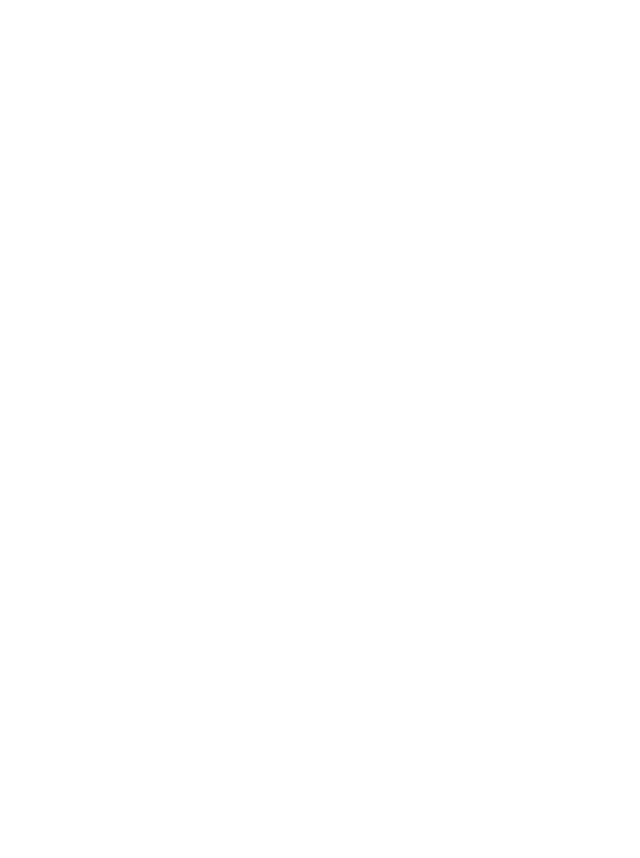
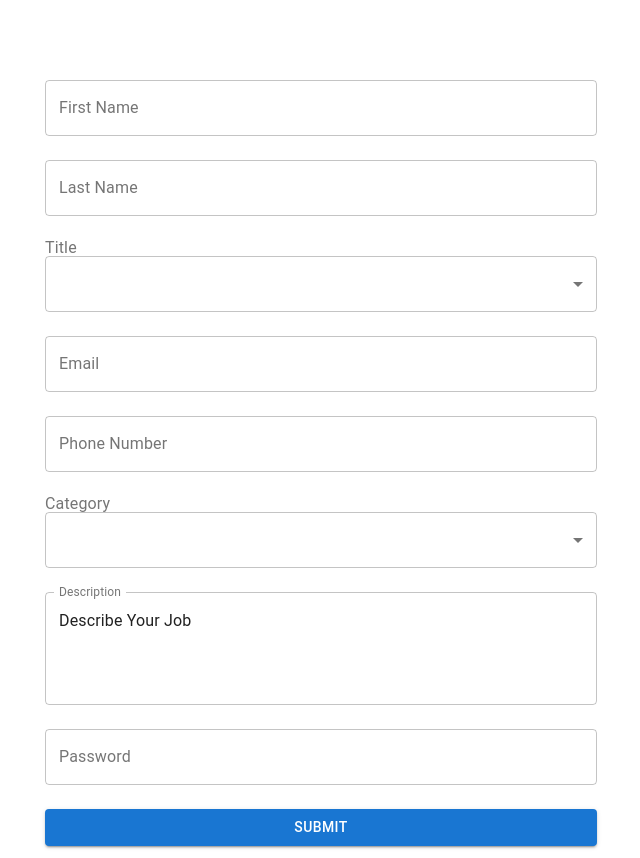
Before and after one commit to stphncrt/Ask4Hand, a React app in the folder client/: page /register in a window 1280 px wide. Before the commit this address had no page. Shown: the whole page, without its empty margins (319-959 px from the left). Before the commit the page ends 800 px from the top, so only its background shows below. Built offline with nearby package versions, Linux system fonts and the light colour scheme.

Commit message:
added RegisterPage

```diff
--- a/client/package.json
+++ b/client/package.json
@@ -52,10 +52,14 @@
     "webpack-dev-server": "^4.5.0"
   },
   "dependencies": {
+    "@emotion/react": "^11.9.0",
     "@emotion/styled": "^11.8.1",
+    "@material-ui/core": "^4.12.4",
     "@mui/icons-material": "^5.8.2",
     "@mui/material": "^5.8.2",
     "@mui/styled-engine-sc": "^5.8.0",
+    "formik": "^2.2.9",
+    "mui": "^0.0.1",
     "prop-types": "^15.7.2",
     "react": "^17.0.2",
     "react-dom": "^17.0.2",
--- a/client/src/App.jsx
+++ b/client/src/App.jsx
@@ -4,12 +4,14 @@ import Home from "./pages/Home/Home";
 import CreateUser from "./pages/User/CreateUser";
 import UserList from "./pages/User/UserList";
 import { CssBaseline } from "@mui/material";
+import RegisterPage from "./pages/RegisterPage/RegisterPage";
 
 const App = () => {
   return (
     <CssBaseline>
       <Routes>
         <Route path="/" element={<Home />} />
+        <Route path="/register" element={<RegisterPage />} />
         <Route path="/user" element={<UserList />} />
         <Route path="/user/create" element={<CreateUser />} />
       </Routes>
--- /dev/null
+++ b/client/src/pages/RegisterPage/RegisterPage.jsx
@@ -0,0 +1,147 @@
+import React from "react";
+import {
+  TextField,
+  Grid,
+  Container,
+  Select,
+  MenuItem,
+  InputLabel,
+} from "@material-ui/core";
+import { makeStyles } from "@material-ui/core/styles";
+import { useFormik } from "formik";
+import Button from "@mui/material/Button";
+
+
+
+
+const styleFunc = makeStyles({
+  wrapper: {
+    marginTop: "5rem",
+  },
+});
+
+const RegisterPage = () => {
+  const signUpStyles = styleFunc();
+  const formik = useFormik({
+    initialValues: {
+      firstName: "",
+      lastName: "",
+      email: "",
+      password: "",
+    },
+    onSubmit: (values) => {
+      alert(JSON.stringify(values, null, 2));
+    },
+  });
+
+  return (
+    <Container className={signUpStyles.wrapper} maxWidth="sm">
+      <form onSubmit={formik.handleSubmit}>
+        <Grid container spacing={3}>
+          <Grid item xs={12}>
+            <TextField
+              name="firstName"
+              label="First Name"
+              variant="outlined"
+              fullWidth
+              value={formik.values.firstName}
+              onChange={formik.handleChange}
+            />
+          </Grid>
+          <Grid item xs={12}>
+            <TextField
+              label="Last Name"
+              variant="outlined"
+              fullWidth
+              value={formik.values.lastName}
+              onChange={formik.handleChange}
+              name="lastName"
+            />
+          </Grid>
+          <Grid item xs={12}>
+            <InputLabel id="demo-simple-select-label">Title</InputLabel>
+            <Select
+              labelId="demo-simple-select-label"
+              id="demo-simple-select"
+              variant="outlined"
+              value="Age"
+              label="Age"
+              fullWidth
+            >
+              <MenuItem value={"Repair"}>Repair</MenuItem>
+              <MenuItem value={"Plumber"}>Plumber</MenuItem>
+              <MenuItem value={"Painter"}>Painter</MenuItem>
+            </Select>
+          </Grid>
+
+          <Grid item xs={12}>
+            <TextField
+              label="Email"
+              variant="outlined"
+              fullWidth
+              value={formik.values.email}
+              onChange={formik.handleChange}
+              name="email"
+            />
+          </Grid>
+          <Grid item xs={12}>
+            <TextField
+              label="Phone Number"
+              variant="outlined"
+              fullWidth
+              value={formik.values.phoneNumber}
+              onChange={formik.handleChange}
+              name="phoneNumber"
+              type="number"
+            />
+          </Grid>
+          <Grid item xs={12}>
+            <InputLabel id="demo-simple-select-label">Category</InputLabel>
+            <Select
+              labelId="demo-simple-select-label"
+              id="demo-simple-select"
+              variant="outlined"
+              value="Category"
+              label="Category"
+              fullWidth
+            >
+              <MenuItem value={"Repair"}>Repair</MenuItem>
+              <MenuItem value={"Plumber"}>Plumber</MenuItem>
+              <MenuItem value={"Painter"}>Painter</MenuItem>
+            </Select>
+          </Grid>
+          <Grid item xs={12}>
+          <TextField
+          id="outlined-multiline-static"
+          label="Description"
+          variant="outlined"
+          fullWidth
+          multiline
+          rows={4}
+          defaultValue="Describe Your Job"
+        />
+
+          </Grid>
+          <Grid item xs={12}>
+            <TextField
+              label="Password"
+              variant="outlined"
+              fullWidth
+              value={formik.values.password}
+              onChange={formik.handleChange}
+              name="password"
+              type="password"
+            />
+          </Grid>
+          <Grid item xs={12}>
+            <Button type="submit" variant="contained" color="primary" fullWidth>
+              Submit
+            </Button>
+          </Grid>
+        </Grid>
+      </form>
+    </Container>
+  );
+};
+
+export default RegisterPage;
```
Also changed, not shown: 1 other file (tests, documents, lock files or other folders).
